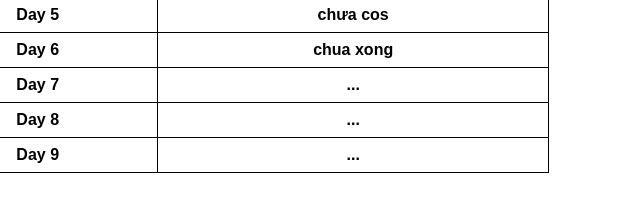
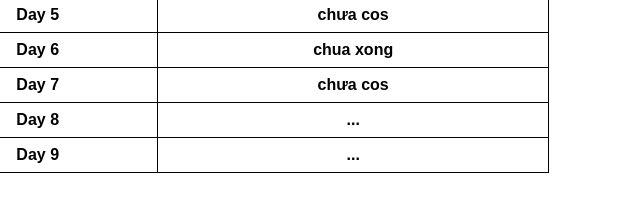
Before and after one commit to NguynnVy/Javascript, a plain HTML site: page index.html in a window 1280 px wide. Shown: the part 259-470 px from the top of the page, 407-1047 px from the left. Drawn offline with Linux system fonts and the light colour scheme.

Commit message:
Update index.html

```diff
--- a/index.html
+++ b/index.html
@@ -62,7 +62,7 @@
         </tr>
         <tr>
             <td>Day 7</td>
-            <td>...</td>
+            <td>chưa cos</td>
         </tr>
         <tr>
             <td>Day 8</td>
```
